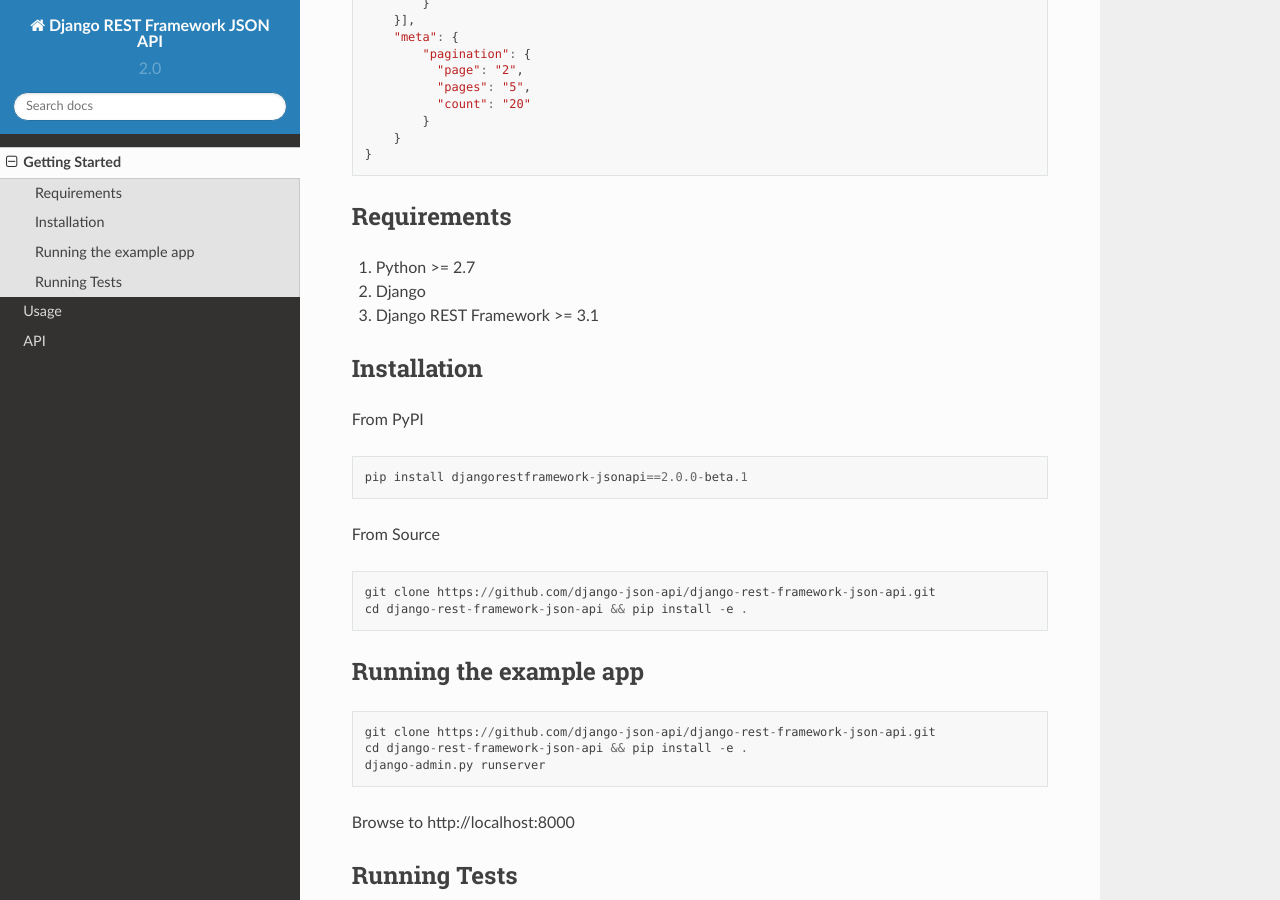
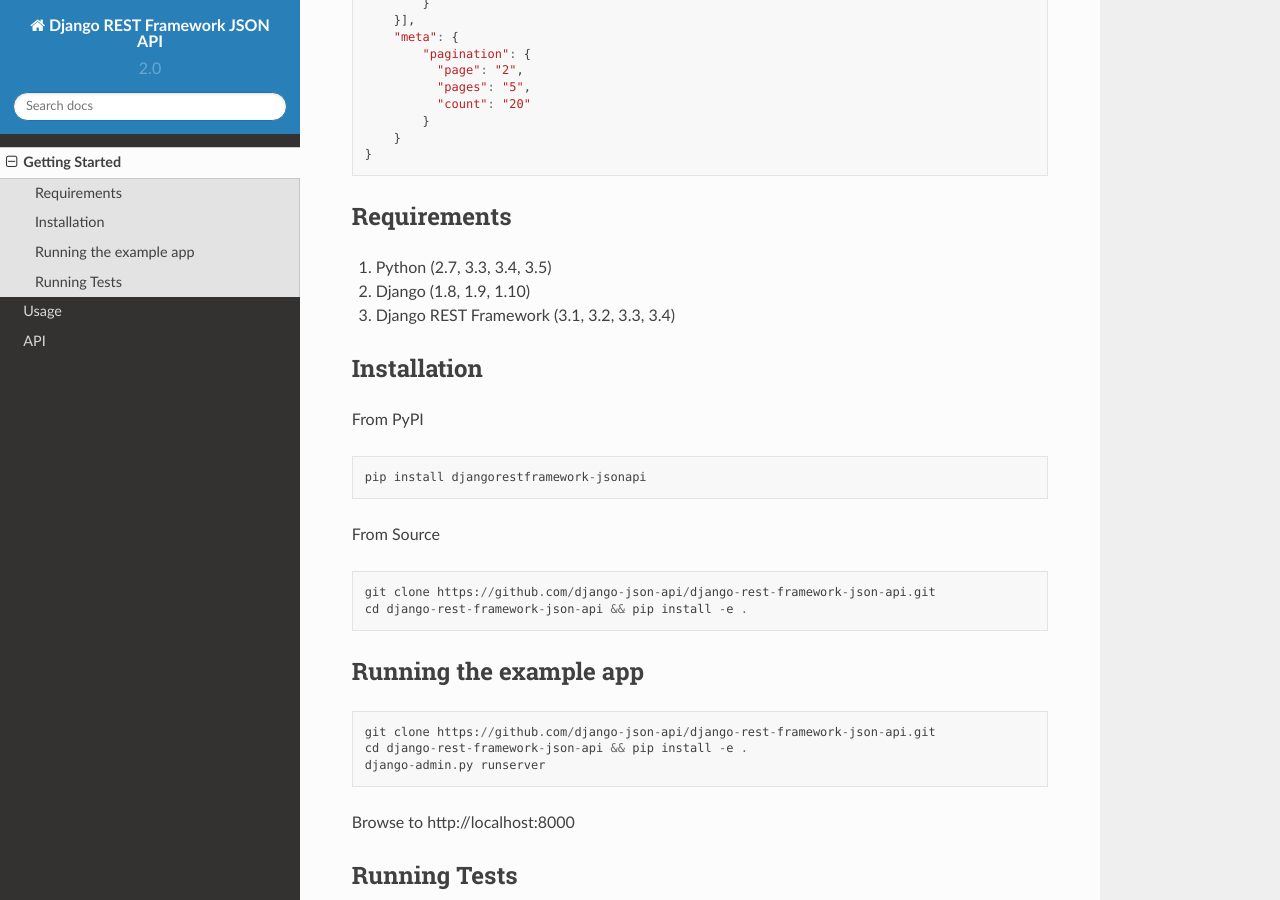
Before and after one commit to django-json-api/django-rest-framework-json-api, a Sphinx documentation site: the page built from docs/getting-started.md, in a window 1280 px wide and 900 px high, scrolled down 831 px. Built offline with Sphinx 7.4.7 and the Read the Docs theme 2.0.0, drawn with Linux system fonts in a browser that asks for light colours.

```diff
--- a/docs/getting-started.md
+++ b/docs/getting-started.md
@@ -51,15 +51,15 @@ like the following:
 
 ## Requirements
 
-1. Python >= 2.7
-2. Django
-3. Django REST Framework >= 3.1
+1. Python (2.7, 3.3, 3.4, 3.5)
+2. Django (1.8, 1.9, 1.10)
+3. Django REST Framework (3.1, 3.2, 3.3, 3.4)
 
 ## Installation
 
 From PyPI
 
-    pip install djangorestframework-jsonapi==2.0.0-beta.1
+    pip install djangorestframework-jsonapi
 
 From Source
 
```
Also changed, not shown: README.rst (+10 -5 lines).
